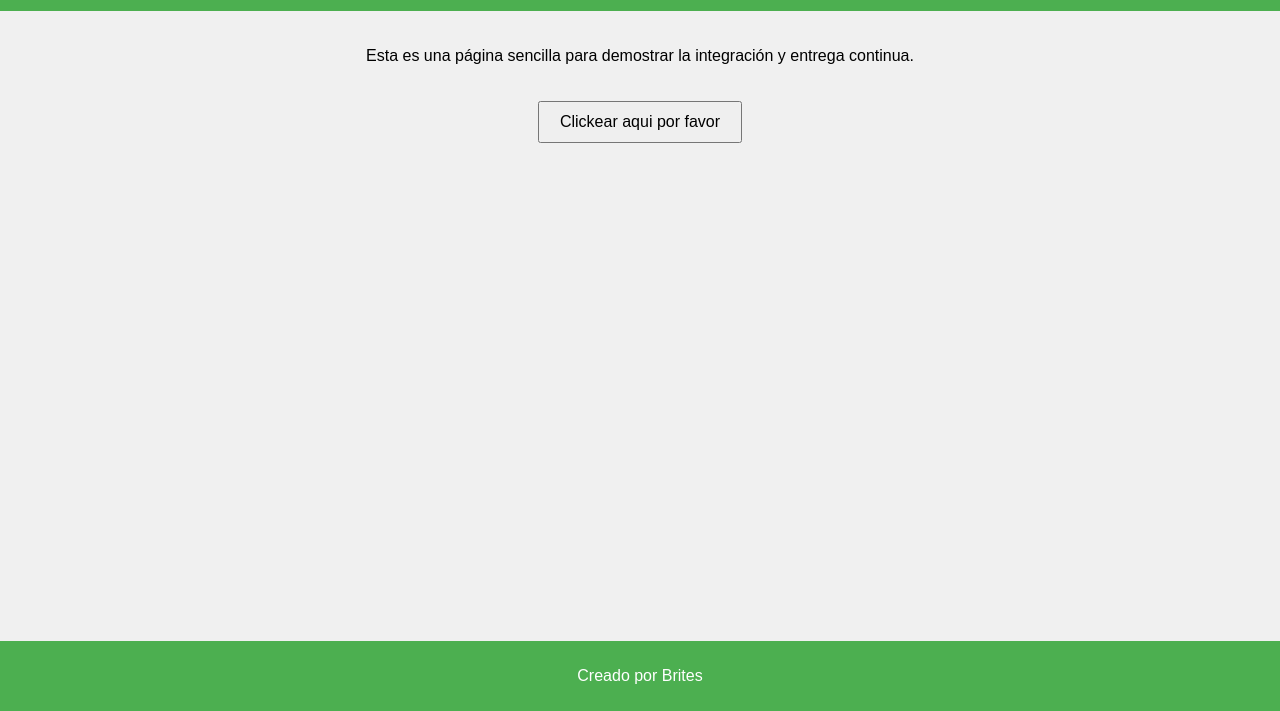
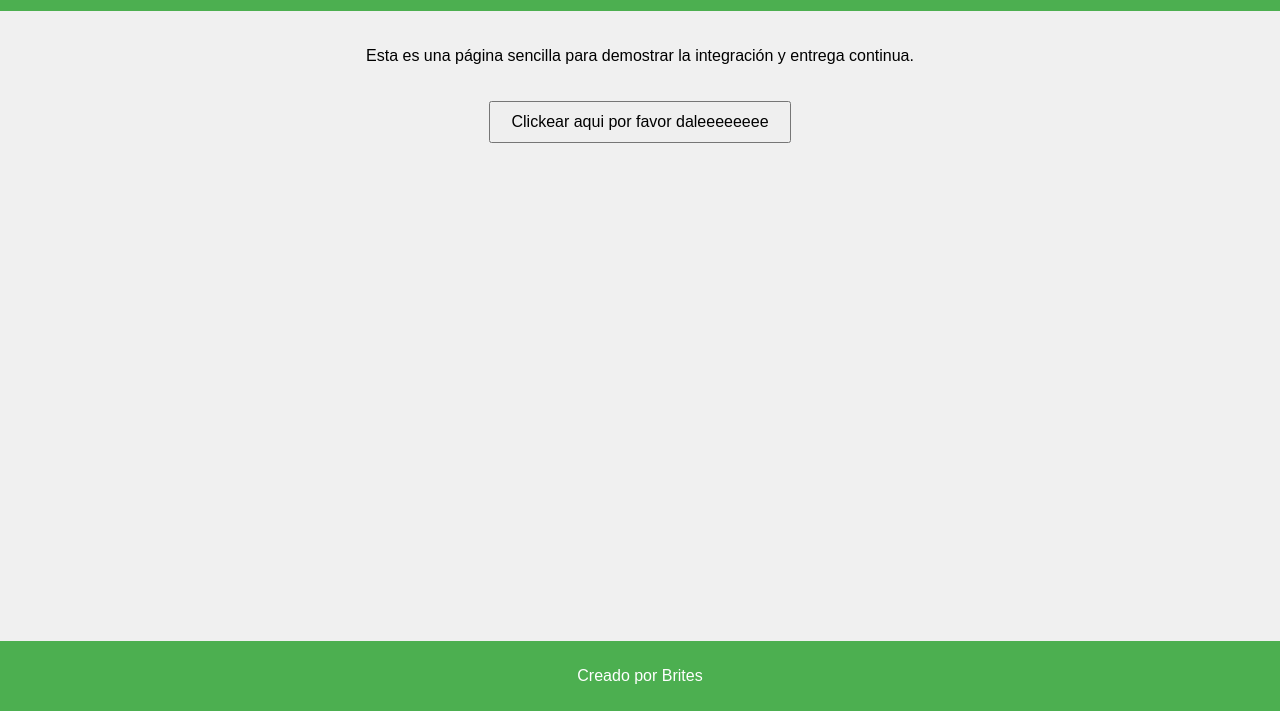
Before and after one commit to AgustinB123/IC-YO, a website built with webpack: page index.html in a window 1280 px wide. Shown: the part 89-800 px from the top of the page. Built offline with nearby package versions, Linux system fonts and the light colour scheme.

Commit message:
a ver lptm

```diff
--- a/index.html
+++ b/index.html
@@ -12,7 +12,7 @@
     </header>
     <main>
         <p>Esta es una página sencilla para demostrar la integración y entrega continua.</p>
-        <button id="actionButton">Clickear aqui por favor</button>
+        <button id="actionButton">Clickear aqui por favor daleeeeeeee</button>
         <p id="message"></p>
     </main>
     <footer>
```
